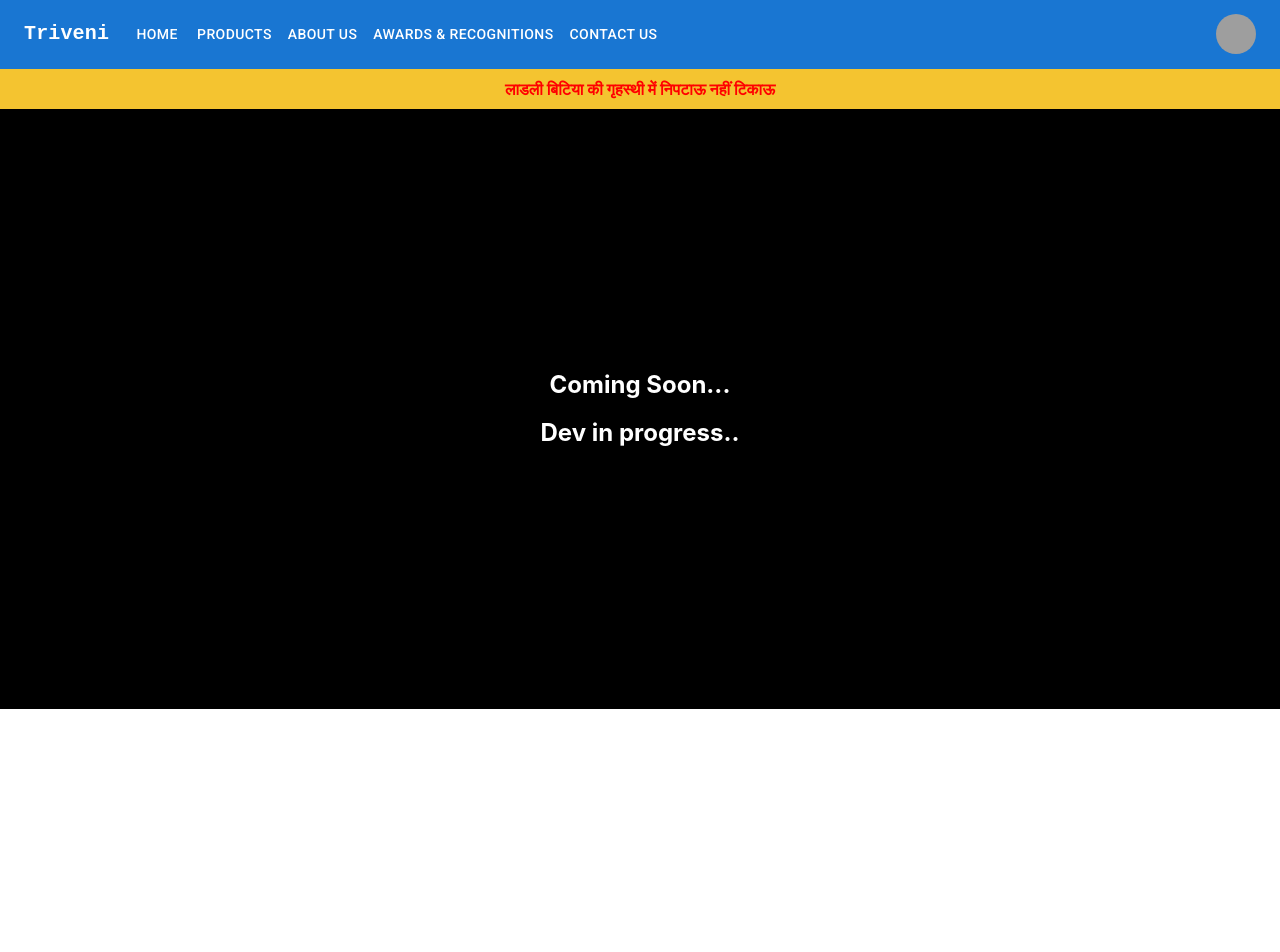
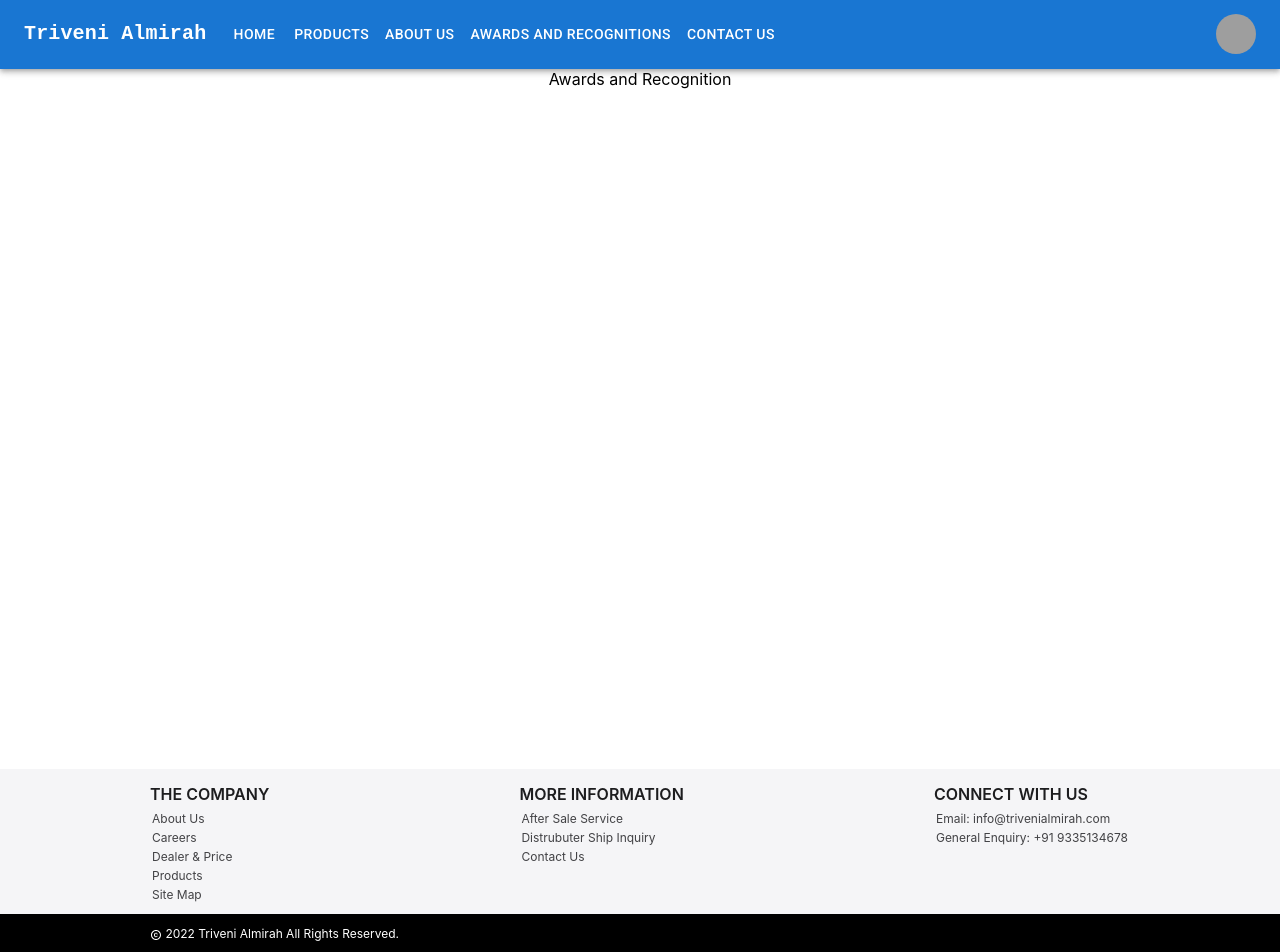
Before and after one commit to amitdwivedi20/triveni-app, a React (Create React App) app: page /awardsandrecognitions in a window 1280 px wide. Shown: the top 952 px of the page. Built offline with nearby package versions, Linux system fonts and the light colour scheme; grey boxes are pictures that could not be loaded.

Commit message:
Added New Pages/View

```diff
--- a/src/App.tsx
+++ b/src/App.tsx
@@ -2,15 +2,17 @@ import React, { Suspense } from 'react';
 import './App.css';
 import { Route, Routes } from 'react-router-dom'
 import Header from './components/header/Header';
-//import Products from './pages/products/Products';
 import Home from './pages/home/Home';
 import Footer from './components/footer/Footer';
 
 
 //lazy loading
-const Products = React.lazy(() => import('./pages/products/Products'))
+const Products = React.lazy(() => import('./pages/products/Products'));
+const ContactUs = React.lazy(() => import('./pages/contact-us/ContactUs'));
+const Awards = React.lazy(() => import('./pages/awards/Awards'));
+const AboutUs = React.lazy(() => import('./pages/about-us/AboutUs'));
 
-function App() {
+const App = () => {
   return (
     <div className="App">
       <Header />
@@ -19,12 +21,12 @@ function App() {
           <Route path="*" element={<Home />} />
           <Route path="/home" element={<Home />} />
           <Route path="/products" element={<Products />} />
+          <Route path="/aboutus" element={<AboutUs />} />
+          <Route path="/contactus" element={<ContactUs />} />
+          <Route path="/awardsandrecognitions" element={<Awards />} />
         </Routes>
       </Suspense>
-
-        <Footer />
-
-
+      <Footer />
     </div>
   );
 }
--- a/src/DataMock/data.ts
+++ b/src/DataMock/data.ts
@@ -153,3 +153,12 @@ export const products = [
         ], 'img': 'https://picsum.photos/200'
     }
 ]
+
+
+export const routeUrlList = [
+    {'name' : 'Home', 'url' : ''},
+    {'name' : 'Products', 'url' : 'products'},
+    {'name' : 'About Us', 'url' : 'aboutus'},
+    {'name' : 'Awards and Recognitions', 'url' : 'awardsandrecognitions'},
+    {'name' : 'contact Us', 'url' : 'contactus'}
+]
--- a/src/components/footer/Footer.module.css
+++ b/src/components/footer/Footer.module.css
@@ -64,3 +64,9 @@
     text-align: start;
     margin: auto;
 }
+.footer__copyright__content{
+    padding: 0 5px;
+}
+.footer__copyright__icon{
+    vertical-align: text-bottom;
+}
--- a/src/components/footer/Footer.tsx
+++ b/src/components/footer/Footer.tsx
@@ -1,6 +1,6 @@
 import React from "react";
 import styles from './Footer.module.css';
-
+import CopyrightIcon from '@mui/icons-material/Copyright';
 const Footer = () => {
     return (
         <footer className={styles.footer}>
@@ -35,7 +35,7 @@ const Footer = () => {
                 </div>
                 <div className={styles.footer__copyright}>
                     <div className={styles.footer__copyright__content}>
-                        <p>@ 2022 <a href="/">Triveni Almirah</a> All Rights Reserved.</p>
+                        <p><CopyrightIcon fontSize="inherit" className={styles.footer__copyright__icon}/> 2022 <a href="/">Triveni Almirah</a> All Rights Reserved.</p>
                     </div>
 
                 </div>
--- a/src/components/header/Header.tsx
+++ b/src/components/header/Header.tsx
@@ -14,7 +14,10 @@ import MenuItem from '@mui/material/MenuItem';
 import AdbIcon from '@mui/icons-material/Adb';
 import styles from './Header.module.css';
 import { Link, NavLink , useNavigate} from 'react-router-dom';
-const pages = ['Home', 'Products', 'About Us', 'Awards & Recognitions','Contact Us'];
+import { routeUrlList } from '../../DataMock/data';
+
+//const pages = ['Home', 'Products', 'About Us', 'Awards & Recognitions','Contact Us'];
+const pages = routeUrlList;
 const settings = ['Profile', 'Account', 'Dashboard', 'Logout'];
 
 const Header = () => {
@@ -57,7 +60,7 @@ const Header = () => {
               textDecoration: 'none',
             }}
           >
-            Triveni
+            Triveni Almirah
           </Typography>
 
           <Box sx={{ flexGrow: 1, display: { xs: 'flex', md: 'none' } }}>
@@ -90,9 +93,9 @@ const Header = () => {
               }}
             >
               {pages.map((page) => (
-                <MenuItem key={page} onClick={handleCloseNavMenu}>
+                <MenuItem key={page.url} onClick={handleCloseNavMenu}>
                   <Typography textAlign="center">
-                    <NavLink to={'/'+page.toLowerCase()}>{page}</NavLink>
+                    <NavLink to={'/'+page.url.toLowerCase()}>{page.name}</NavLink>
                     </Typography>
                 </MenuItem>
               ))}
@@ -115,16 +118,16 @@ const Header = () => {
               textDecoration: 'none',
             }}
           >
-            Triveni
+            Triveni Almirah
           </Typography>
           <Box sx={{ flexGrow: 1, display: { xs: 'none', md: 'flex' } }}>
             {pages.map((page) => (
               <Button
-                key={page}
+                key={page.url}
                 onClick={handleCloseNavMenu}
                 sx={{ my: 2, color: 'white', display: 'block', textDecoration: 'none' }}
               >
-                <NavLink to={'/' + page.toLowerCase()} className={styles.header_Link}>{page}</NavLink>
+                <NavLink to={'/' + page.url.toLowerCase()} className={styles.header_Link}>{page.name}</NavLink>
                 {/* {page} */}
               </Button>
             ))}
--- /dev/null
+++ b/src/pages/about-us/AboutUs.module.css
@@ -0,0 +1,3 @@
+.aboutus{
+    min-height: calc(100vh - 100px);
+}
--- /dev/null
+++ b/src/pages/about-us/AboutUs.tsx
@@ -0,0 +1,12 @@
+import React from "react";
+import styles from './AboutUs.module.css';
+
+const AboutUs = () => {
+    return (
+        <div className={styles.aboutus}>
+            This is about us page
+        </div>
+    )
+}
+
+export default AboutUs;
--- /dev/null
+++ b/src/pages/awards/Awards.module.css
@@ -0,0 +1,3 @@
+.awards{
+    min-height: calc(100vh - 100px);
+}
--- /dev/null
+++ b/src/pages/awards/Awards.tsx
@@ -0,0 +1,12 @@
+import React from "react";
+import styles from './Awards.module.css';
+
+const Awards = () => {
+    return (
+        <div className={styles.awards}>
+            Awards and Recognition
+        </div>
+    )
+}
+
+export default Awards;
--- /dev/null
+++ b/src/pages/contact-us/ContactUs.module.css
@@ -0,0 +1,3 @@
+.contactus{
+    min-height: calc(100vh - 100px);
+}
--- /dev/null
+++ b/src/pages/contact-us/ContactUs.tsx
@@ -0,0 +1,11 @@
+import React from "react";
+import styles from './ContactUs.module.css';
+
+const ContactUs = () => {
+    return (
+        <div className={styles.contactus}>
+            Contact Us Page
+        </div>
+    )
+}
+export default ContactUs;
--- a/src/pages/products/Products.module.css
+++ b/src/pages/products/Products.module.css
@@ -1,3 +1,3 @@
 .products{
-    color: red;
+    background-color: #f5f5f7;
 }
```
